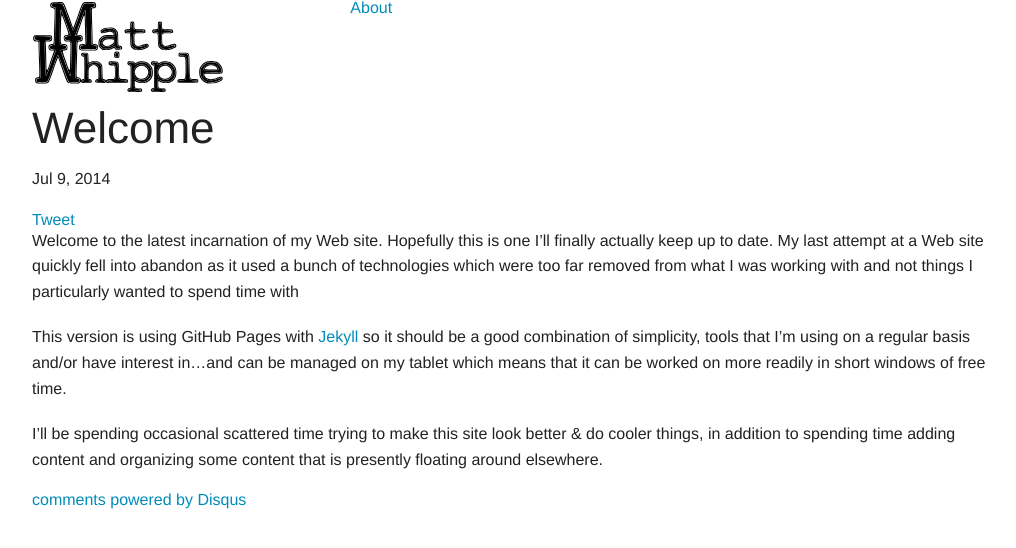
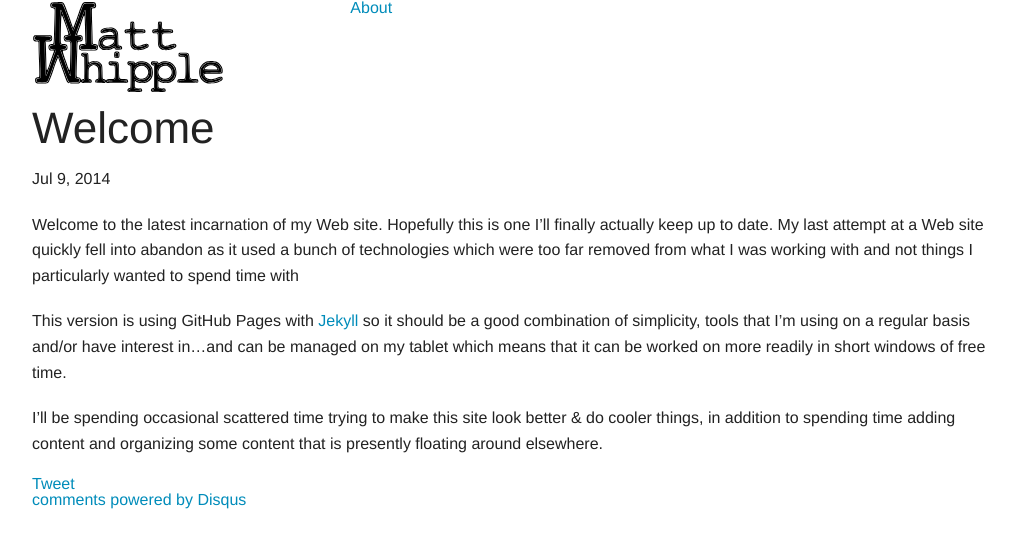
Before and after one commit to mwhipple/old_mwhipple.github.io, a Jekyll site: the page built from _posts/2014-07-09-new-web-site.md, in a window 1280 px wide. Shown: the top 548 px of the page, without its empty margins (123-1139 px from the left). Built offline with Jekyll 4.4.1, drawn with Linux system fonts in a browser that asks for light colours; comment, search, counter and statistics services are not loaded.

Commit message:
Basic initial twitter icon

```diff
--- a/_layouts/post.html
+++ b/_layouts/post.html
@@ -8,12 +8,12 @@
     <p class="meta">{{ page.date | date: "%b %-d, %Y" }}{% if page.author %} • {{ page.author }}{% endif %}{% if page.meta %} • {{ page.meta }}{% endif %}</p>
   </header>
 
-<a href="https://twitter.com/share" class="twitter-share-button">Tweet</a>
-<script>!function(d,s,id){var js,fjs=d.getElementsByTagName(s)[0],p=/^http:/.test(d.location)?'http':'https';if(!d.getElementById(id)){js=d.createElement(s);js.id=id;js.src=p+'://platform.twitter.com/widgets.js';fjs.parentNode.insertBefore(js,fjs);}}(document, 'script', 'twitter-wjs');</script>
 
   <article class="post-content">
   {{ content }}
   </article>
+<a href="https://twitter.com/share" class="twitter-share-button">Tweet</a>
+<script>!function(d,s,id){var js,fjs=d.getElementsByTagName(s)[0],p=/^http:/.test(d.location)?'http':'https';if(!d.getElementById(id)){js=d.createElement(s);js.id=id;js.src=p+'://platform.twitter.com/widgets.js';fjs.parentNode.insertBefore(js,fjs);}}(document, 'script', 'twitter-wjs');</script>
 
 
   <div id="disqus_thread"></div>
```
